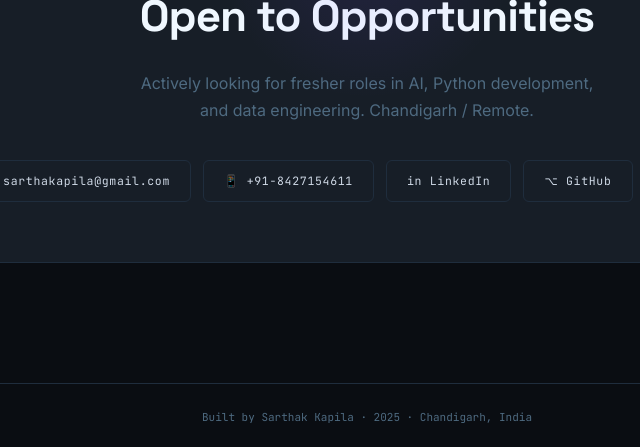
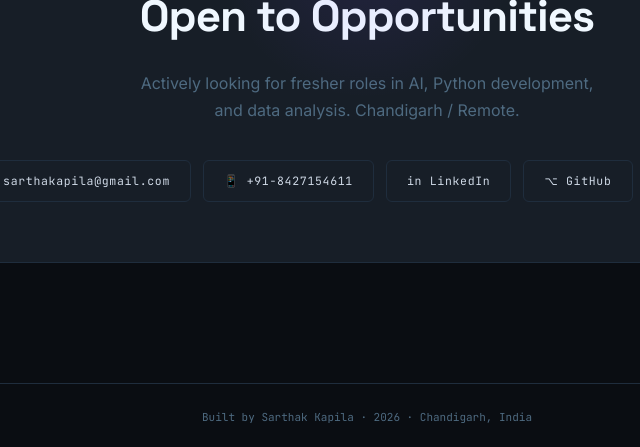
Before and after one commit to Sarthak21-9-2000/Portfolio-SK, a plain HTML site: page index.html in a window 1280 px wide. Shown: the part 2858-3305 px from the top of the page, 273-913 px from the left. Drawn offline with Linux system fonts and the light colour scheme.

Commit message:
Update index.html

```diff
--- a/index.html
+++ b/index.html
@@ -4,7 +4,7 @@
 <meta charset="UTF-8"/>
 <meta name="viewport" content="width=device-width, initial-scale=1.0"/>
 <title>Sarthak Kapila — AI & Software Developer</title>
-<meta name="description" content="Sarthak Kapila | AI & software developer portfolio. Projects in Generative AI, ML, data engineering, Flask, and full-stack apps." />
+<meta name="description" content="Sarthak Kapila | AI & software developer portfolio. Projects in Generative AI, ML, data , Flask, and full-stack apps." />
 <link href="https://fonts.googleapis.com/css2?family=Space+Grotesk:wght@400;500;600;700&family=JetBrains+Mono:wght@300;400;500&family=Inter:wght@300;400;500;600&display=swap" rel="stylesheet"/>
 <style>
 *,*::before,*::after{box-sizing:border-box;margin:0;padding:0}
@@ -436,7 +436,7 @@ footer{text-align:center;padding:24px;font-family:var(--font-mono);font-size:11p
     <div class="contact-box fade-in">
       <p class="sec-label">// Let's Connect</p>
       <h2>Open to Opportunities</h2>
-      <p>Actively looking for fresher roles in AI, Python development, and data engineering. Chandigarh / Remote.</p>
+      <p>Actively looking for fresher roles in AI, Python development, and data analysis. Chandigarh / Remote.</p>
       <div class="contact-links">
         <a class="contact-link" href="mailto:sarthakapila@gmail.com">✉ sarthakapila@gmail.com</a>
         <a class="contact-link" href="tel:+918427154611">📱 +91-8427154611</a>
@@ -448,12 +448,12 @@ footer{text-align:center;padding:24px;font-family:var(--font-mono);font-size:11p
   </div>
 </section>
 
-<footer>Built by Sarthak Kapila · 2025 · Chandigarh, India</footer>
+<footer>Built by Sarthak Kapila · 2026 · Chandigarh, India</footer>
 
 <script>
 
 // TYPEWRITER
-const roles=['Python Developer.','AI Engineer.','ML Engineer.','Data Analyst.'];
+const roles=['Python Developer.','AI Engineer.','Software Developer.','Data Analyst.'];
 let ri=0,ci=0,del=false;
 const el=document.getElementById('typed-text');
 function type(){
```
